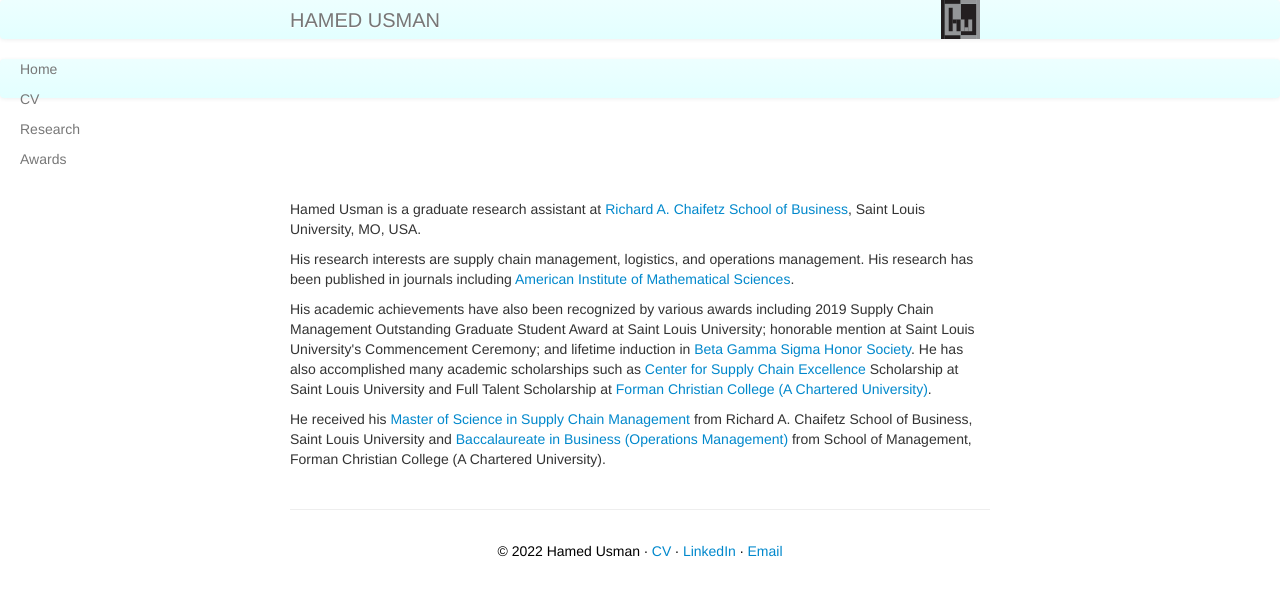
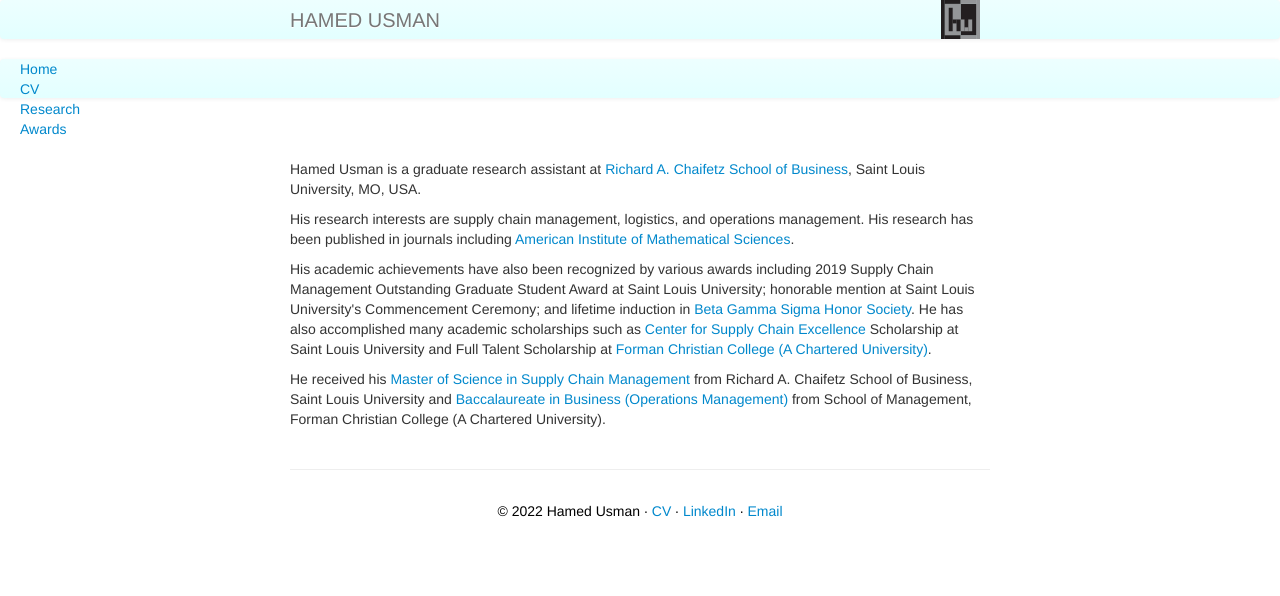
Before and after one commit to hamedusman/hamedusman.github.io, a Jekyll site: the page built from index.md, in a window 1280 px wide. Shown: the top 596 px of the page. Built offline with Jekyll 4.4.1, drawn with Linux system fonts in a browser that asks for light colours.

Commit message:
Update default.html

```diff
--- a/_includes/themes/twitter/default.html
+++ b/_includes/themes/twitter/default.html
@@ -47,10 +47,10 @@
 
   <div class="navbar-inner">
       <ul class="nav">
-          <li><a href="http://hamedusman.github.io"><p class="hover-underline-animation">Home</p></a></li>
-            <li><a href="{{ BASE_PATH }}/assets/CV.pdf" rel="noopener noreferrer" target="_blank"><p class="hover-underline-animation">CV</p></a></li>
-            <li><a href="/pages/research.html"><p class="hover-underline-animation">Research</p></a></li>
-            <li><a href="/pages/awards.html"><p class="hover-underline-animation">Awards</p></a></li>
+          <li><a href="http://hamedusman.github.io">Home</a></li>
+            <li><a href="{{ BASE_PATH }}/assets/CV.pdf" rel="noopener noreferrer" target="_blank">CV</a></li>
+            <li><a href="/pages/research.html">Research</a></li>
+            <li><a href="/pages/awards.html">Awards</a></li>
       </ul>
 
     <!--<div id="hu">
```
